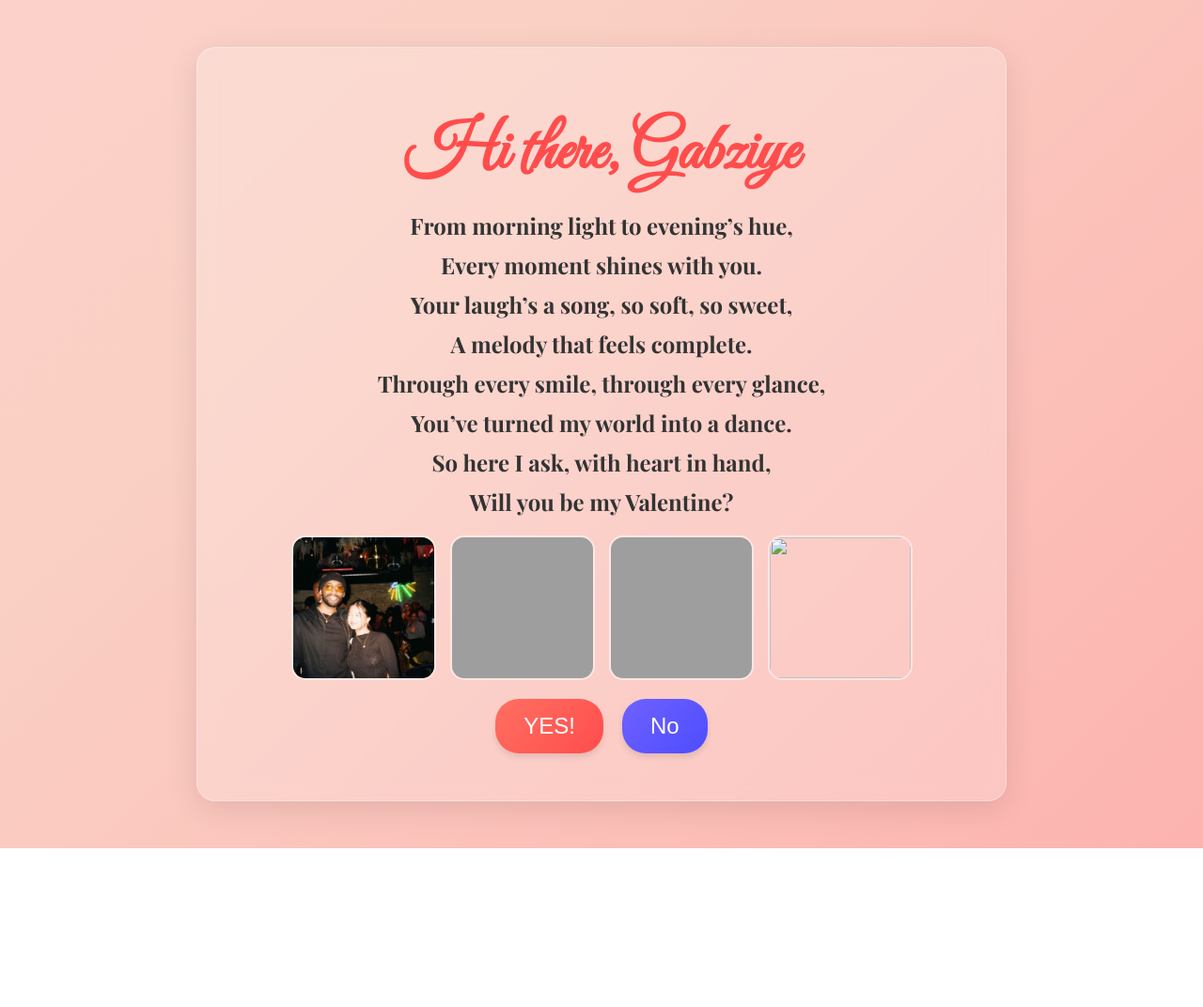
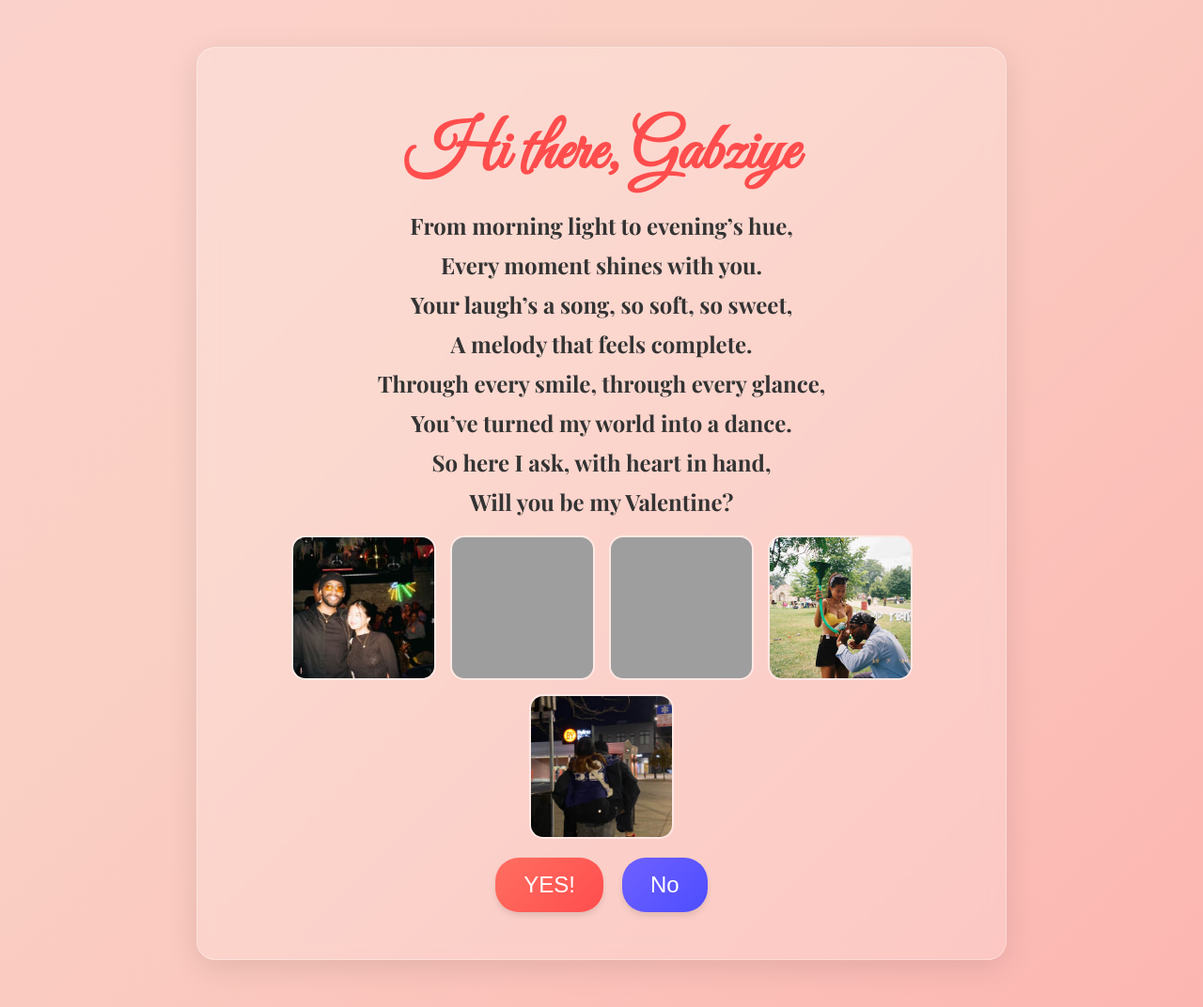
Before and after one commit to dagimme/dagimme.github.io, a plain HTML site: page index.html in a window 1280 px wide. Shown: the whole page at 94% size. Before the commit the page ends 903 px from the top, so only its background shows below. Drawn offline with nearby package versions, Linux system fonts and the light colour scheme; grey boxes are pictures that could not be loaded.

Commit message:
Update index.html

```diff
--- a/index.html
+++ b/index.html
@@ -27,7 +27,8 @@
       <img src="Club.jpg" alt="">
       <img src="Chris.jpg" alt="">
       <img src="Beach.jpg" alt="">
-      <img src="Bday.jpg" alt="">
+      <img src="Birthday.jpg" alt="">
+      <img src="piggyback.jpg" alt="">
     </div>
 
     <div class="buttons">
```
